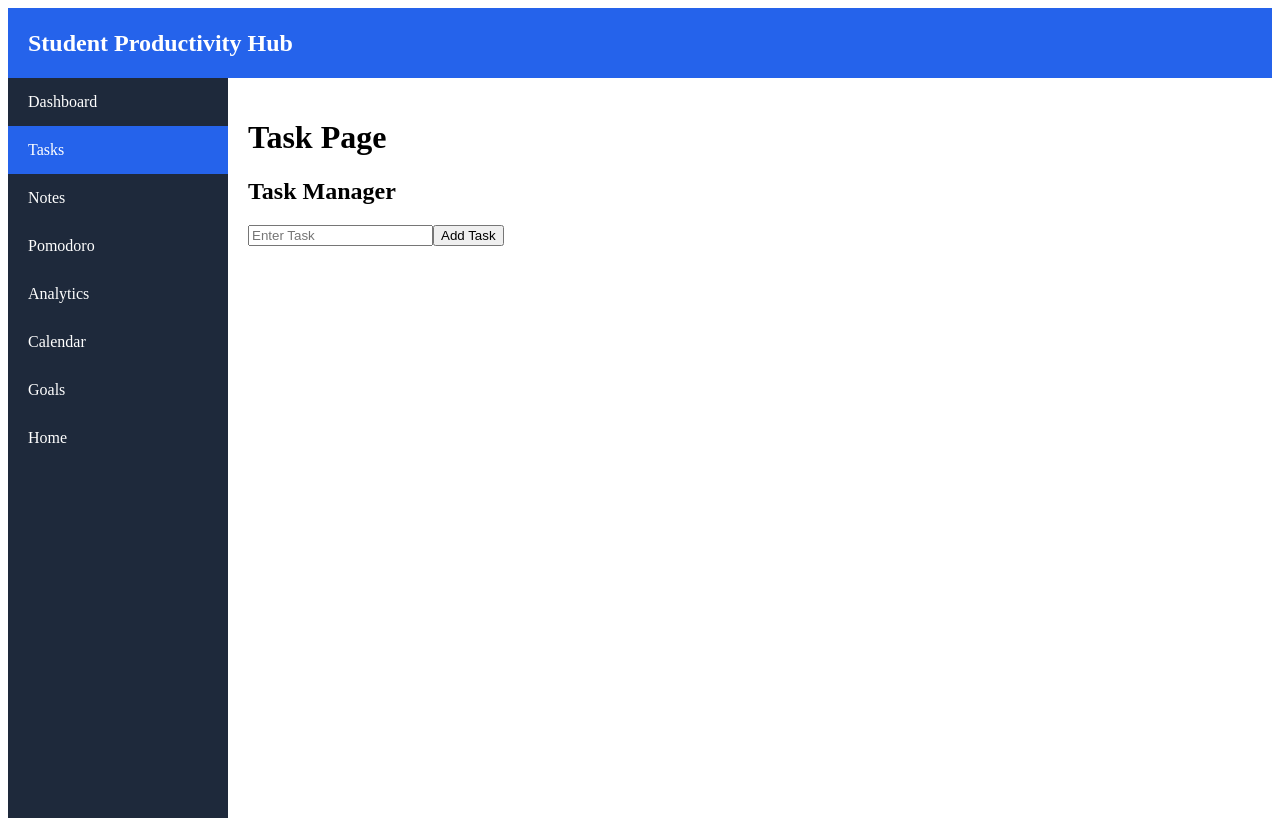
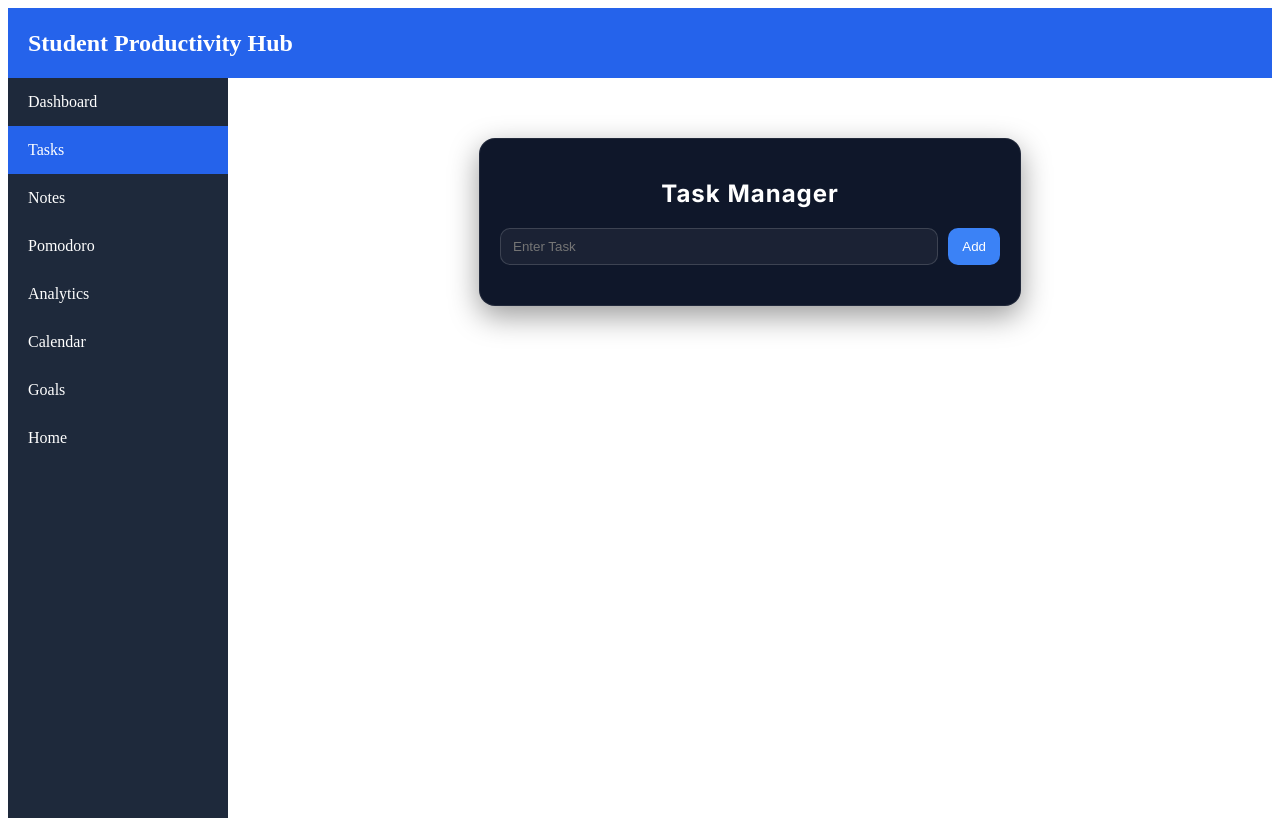
Before and after one commit to rake-sh129/student-productivity-hub, a React (Vite) app: page /student-productivity-hub/tasks in a window 1280 px wide. Built offline with nearby package versions, Linux system fonts and the light colour scheme.

Commit message:
Style task manager and update tasks page

```diff
--- a/src/features/tasks/TaskManager.jsx
+++ b/src/features/tasks/TaskManager.jsx
@@ -1,6 +1,7 @@
 import { useReducer, useState } from "react";
 import { taskReducer } from "./taskReducer";
 import { nanoid } from "nanoid";
+import '../../styles/taskManager.css'
 
 const TaskManager = () => {
   const [task, dispatch] = useReducer(taskReducer, []);
@@ -35,32 +36,29 @@ const TaskManager = () => {
   };
 
   return (
-    <div>
+    <div className="task-manager">
       <h2>Task Manager</h2>
 
-      <input
-        type="text"
-        value={input}
-        onChange={(e) => setInput(e.target.value)}
-        placeholder="Enter Task"
-      />
+      <div className="task-input">
+        <input
+          value={input}
+          onChange={(e) => setInput(e.target.value)}
+          placeholder="Enter Task"
+        />
+        <button onClick={addTask}>Add</button>
+      </div>
 
-      <button onClick={addTask}>Add Task</button>
-
-      <ul>
+      <ul className="task-list">
         {task.map((task) => (
-          <li key={task.id}>
+          <li className="task-item" key={task.id}>
             <span
+              className={`task-text ${task.completed ? "completed" : ""}`}
               onClick={() => toggleTask(task.id)}
-              style={{
-                textDecoration: task.completed ? "line-through" : "none",
-                cursor: "pointer",
-              }}
             >
               {task.text}
             </span>
 
-            <button onClick={() => deleteTask(task.id)}>
+            <button className="delete-btn" onClick={() => deleteTask(task.id)}>
               Delete
             </button>
           </li>
--- a/src/pages/Tasks.jsx
+++ b/src/pages/Tasks.jsx
@@ -2,7 +2,6 @@ import TaskManager from "../features/tasks/TaskManager";
 const Tasks = () => {
     return (
       <div>
-        <h1>Task Page</h1>
         <TaskManager />
       </div>
     );
--- /dev/null
+++ b/src/styles/taskManager.css
@@ -0,0 +1,111 @@
+/* ===== CONTAINER ===== */
+.task-manager {
+    max-width: 500px;
+    margin: 40px auto;
+    padding: 20px;
+    background: #0f172a;
+    border: 1px solid rgba(255, 255, 255, 0.08);
+    border-radius: 16px;
+    color: #fff;
+    font-family: "Inter", sans-serif;
+    box-shadow: 0 10px 30px rgba(0, 0, 0, 0.4);
+  }
+
+  /* ===== TITLE ===== */
+  .task-manager h2 {
+    text-align: center;
+    margin-bottom: 20px;
+    font-size: 24px;
+    letter-spacing: 1px;
+  }
+
+  /* ===== INPUT SECTION ===== */
+  .task-input {
+    display: flex;
+    gap: 10px;
+    margin-bottom: 20px;
+  }
+
+  .task-input input {
+    flex: 1;
+    padding: 10px 12px;
+    border-radius: 10px;
+    border: 1px solid rgba(255, 255, 255, 0.15);
+    outline: none;
+    background: rgba(255, 255, 255, 0.05);
+    color: white;
+    transition: 0.2s;
+  }
+
+  .task-input input:focus {
+    border-color: #60a5fa;
+    box-shadow: 0 0 0 2px rgba(96, 165, 250, 0.2);
+  }
+
+  /* ===== ADD BUTTON ===== */
+  .task-input button {
+    padding: 10px 14px;
+    border: none;
+    border-radius: 10px;
+    background: #3b82f6;
+    color: white;
+    cursor: pointer;
+    transition: 0.2s;
+  }
+
+  .task-input button:hover {
+    background: #2563eb;
+    transform: translateY(-1px);
+  }
+
+  /* ===== TASK LIST ===== */
+  .task-list {
+    list-style: none;
+    padding: 0;
+    margin: 0;
+  }
+
+  /* ===== TASK ITEM ===== */
+  .task-item {
+    display: flex;
+    justify-content: space-between;
+    align-items: center;
+    padding: 12px;
+    margin-bottom: 10px;
+    border-radius: 12px;
+    background: rgba(255, 255, 255, 0.04);
+    border: 1px solid rgba(255, 255, 255, 0.06);
+    transition: 0.2s;
+  }
+
+  .task-item:hover {
+    transform: scale(1.01);
+    background: rgba(255, 255, 255, 0.06);
+  }
+
+  /* ===== TASK TEXT ===== */
+  .task-text {
+    cursor: pointer;
+    flex: 1;
+  }
+
+  .task-text.completed {
+    text-decoration: line-through;
+    opacity: 0.6;
+  }
+
+  /* ===== DELETE BUTTON ===== */
+  .delete-btn {
+    background: #ef4444;
+    border: none;
+    color: white;
+    padding: 6px 10px;
+    border-radius: 8px;
+    cursor: pointer;
+    transition: 0.2s;
+  }
+
+  .delete-btn:hover {
+    background: #dc2626;
+    transform: scale(1.05);
+  }
```
